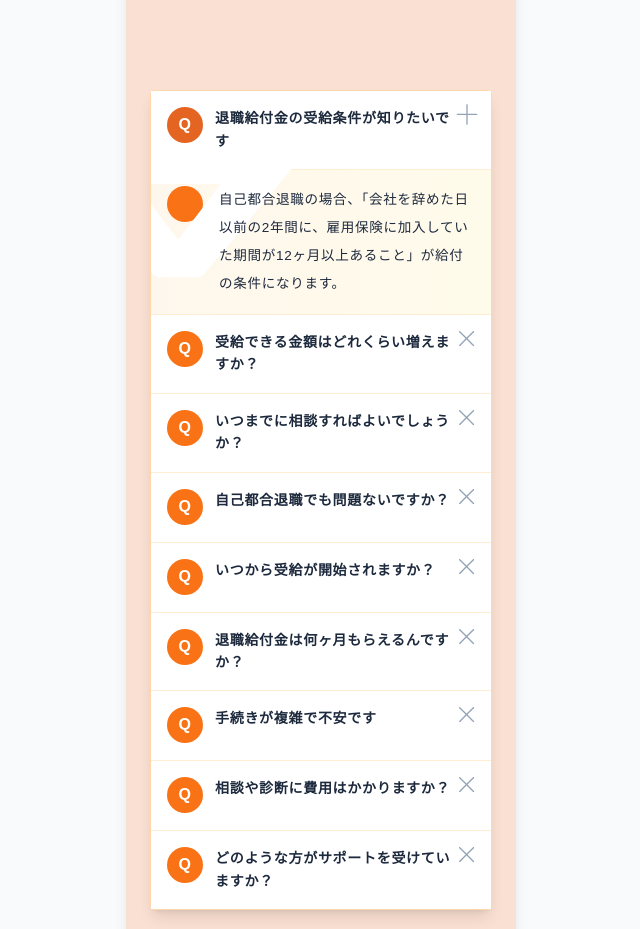
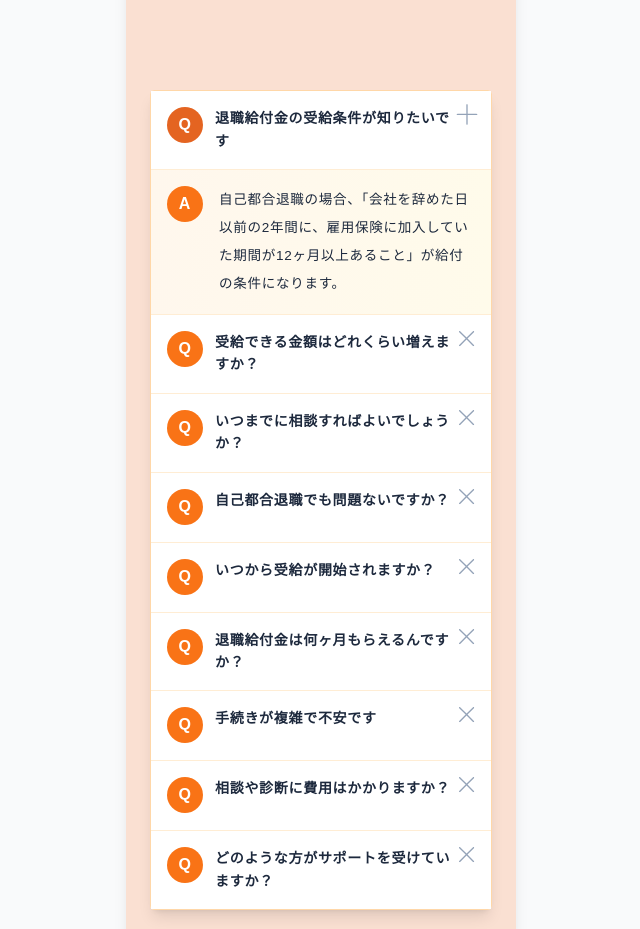
Before and after one commit to Valientech-official/maemuki-kotaro, a Next.js app: page / in a window 1280 px wide. Shown: the part 7200-8129 px from the top of the page, without its empty margins (319-959 px from the left). Built offline with nearby package versions, Linux system fonts and the light colour scheme.

Commit message:
Refactor EighthSection layout: Updated inner content structure by replacing an image with a text element for improved accessibility and visual consistency.

```diff
--- a/src/components/EighthSection.tsx
+++ b/src/components/EighthSection.tsx
@@ -202,8 +202,8 @@ export default function EighthSection() {
                     <div className="box-border content-stretch flex flex-col items-start justify-start p-[16px] border-t border-orange-100">
                       <div className="content-stretch flex gap-4 items-start justify-start relative w-full">
                         <div className="bg-[#f97316] content-stretch flex items-center justify-center relative rounded-[18px] shrink-0 size-9">
-                          <div className="flex items-center justify-center relative shrink-0">
-                            <img alt="" className="block max-w-none size-full" src={imgVector1} />
+                          <div className="flex flex-col font-bold justify-center leading-[0] not-italic relative shrink-0 text-white text-[16px] text-center text-nowrap tracking-[0.7px]">
+                            <p className="leading-[16px] whitespace-pre">A</p>
                           </div>
                         </div>
                         <div className="flex flex-col justify-center leading-[28px] relative flex-1 min-w-0 text-[13.563px] text-slate-800 tracking-[0.7px]">
```
